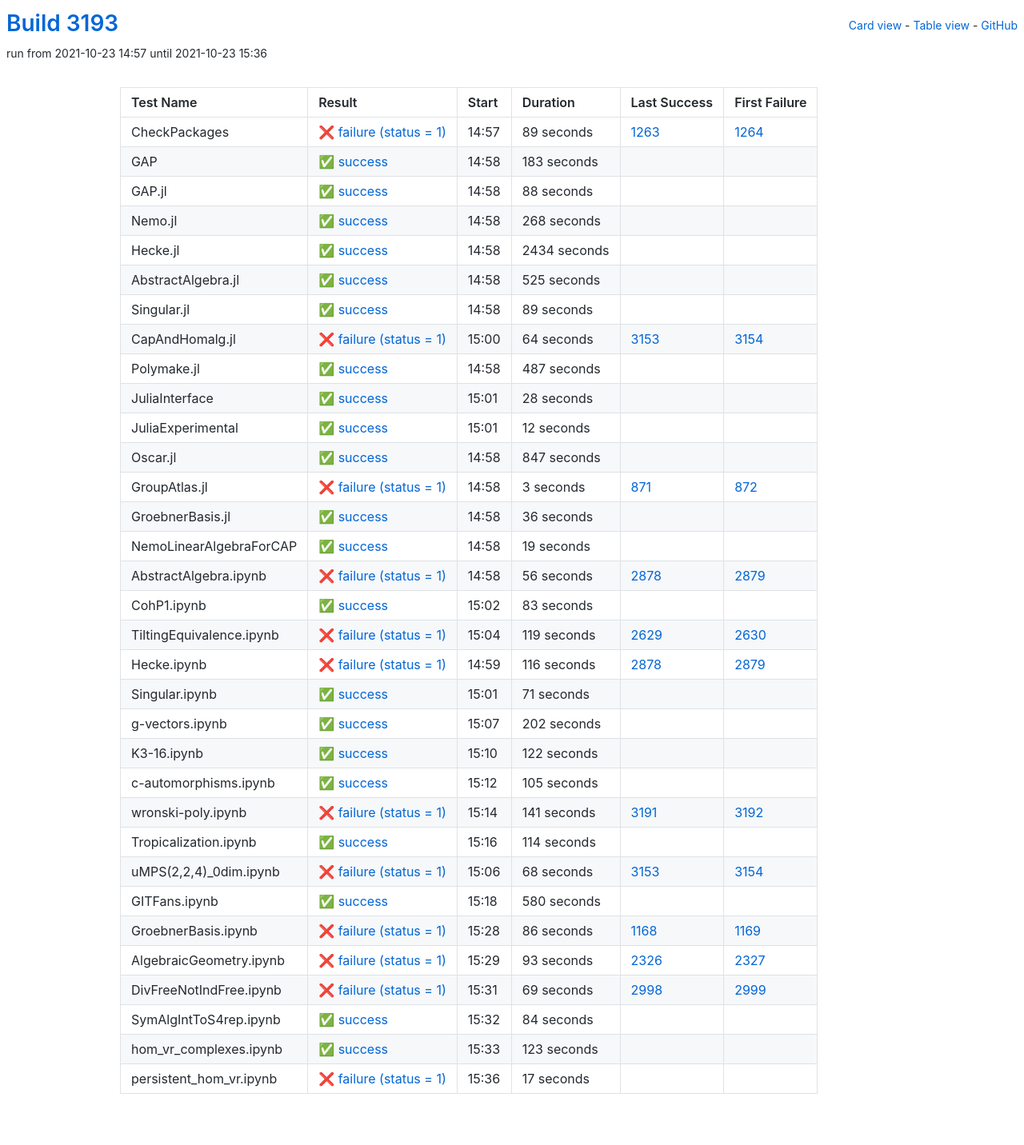
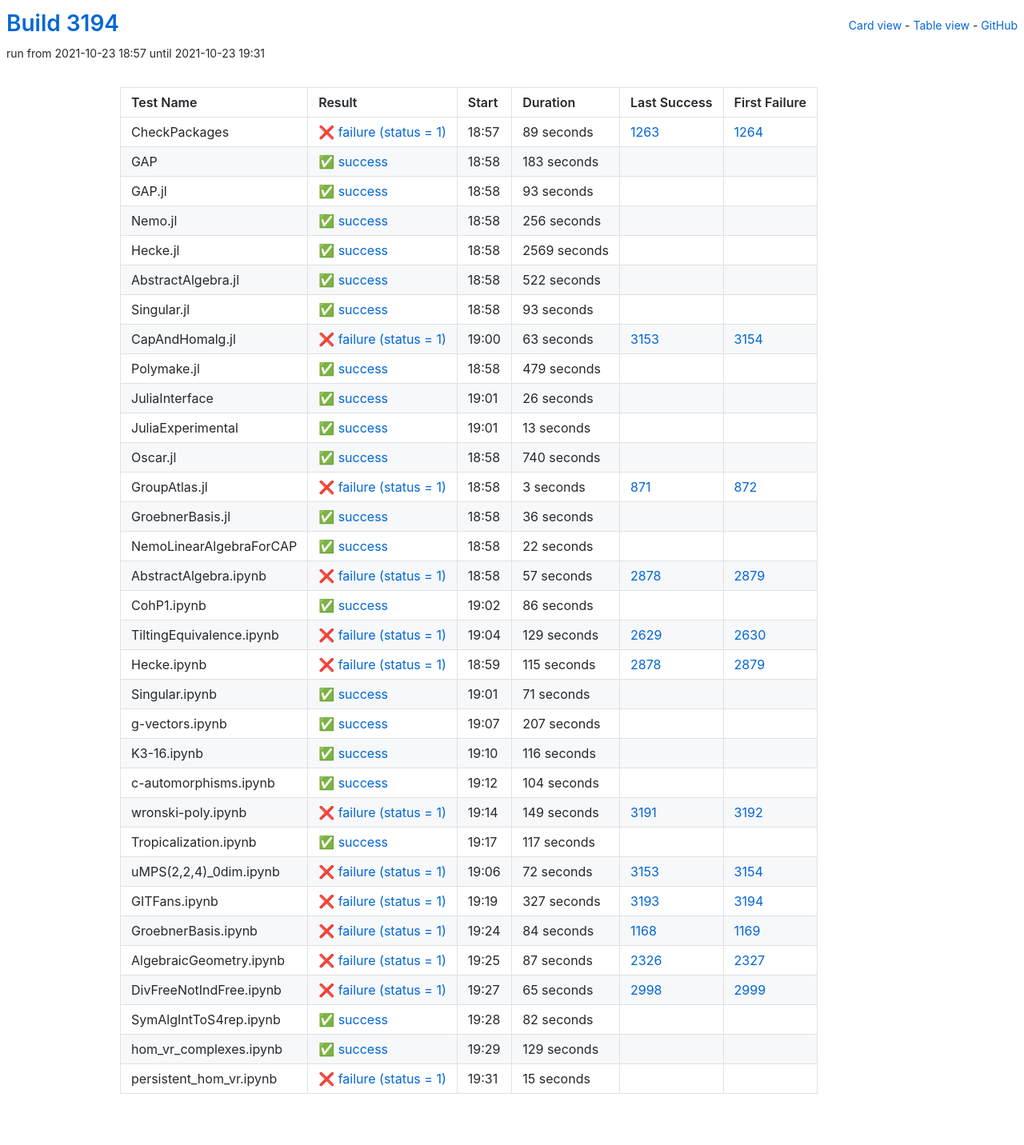
Before and after one commit to oscar-system/oscar-ci-status-stable, a Jekyll site: the page built from table.html, in a window 1280 px wide. Shown: the whole page at 80% size. Built offline with Jekyll 4.4.1, drawn with Linux system fonts in a browser that asks for light colours.

Commit message:
Build #3194

```diff
--- a/_data/ci.yml
+++ b/_data/ci.yml
@@ -1,6 +1,6 @@
 ---
-build: 3193
-build_url: https://oscarci.mathematik.uni-kl.de/job/oscar-stable/3193/
+build: 3194
+build_url: https://oscarci.mathematik.uni-kl.de/job/oscar-stable/3194/
 job: oscar-stable
 organization: oscar-system
 repo: oscar-ci-status-stable
@@ -8,8 +8,8 @@ repourl: https://github.com/oscar-system/oscar-ci-status-stable
 tests:
 - name: CheckPackages
   id: checkpackages
-  log: https://oscarci.mathematik.uni-kl.de/job/oscar-stable/3193/artifact/logs/build-3193/CheckPackages.log
-  start: 2021-10-23 14:57
+  log: https://oscarci.mathematik.uni-kl.de/job/oscar-stable/3194/artifact/logs/build-3194/CheckPackages.log
+  start: 2021-10-23 18:57
   success: false
   exitcode: 1
   status: failure
@@ -20,8 +20,8 @@ tests:
   first_failure_url: https://oscarci.mathematik.uni-kl.de/job/oscar-stable/1264/
 - name: GAP
   id: gap
-  log: https://oscarci.mathematik.uni-kl.de/job/oscar-stable/3193/artifact/logs/build-3193/GAP.log
-  start: 2021-10-23 14:58
+  log: https://oscarci.mathematik.uni-kl.de/job/oscar-stable/3194/artifact/logs/build-3194/GAP.log
+  start: 2021-10-23 18:58
   success: true
   exitcode: 0
   status: success
@@ -32,128 +32,128 @@ tests:
   first_failure_url:
 - name: GAP.jl
   id: gap-jl
-  log: https://oscarci.mathematik.uni-kl.de/job/oscar-stable/3193/artifact/logs/build-3193/GAP.jl.log
-  start: 2021-10-23 14:58
+  log: https://oscarci.mathematik.uni-kl.de/job/oscar-stable/3194/artifact/logs/build-3194/GAP.jl.log
+  start: 2021-10-23 18:58
   success: true
   exitcode: 0
   status: success
-  duration: 88
+  duration: 93
   last_success: false
   last_success_url:
   first_failure: false
   first_failure_url:
 - name: Nemo.jl
   id: nemo-jl
-  log: https://oscarci.mathematik.uni-kl.de/job/oscar-stable/3193/artifact/logs/build-3193/Nemo.jl.log
-  start: 2021-10-23 14:58
+  log: https://oscarci.mathematik.uni-kl.de/job/oscar-stable/3194/artifact/logs/build-3194/Nemo.jl.log
+  start: 2021-10-23 18:58
   success: true
   exitcode: 0
   status: success
-  duration: 268
+  duration: 256
   last_success: false
   last_success_url:
   first_failure: false
   first_failure_url:
 - name: Hecke.jl
   id: hecke-jl
-  log: https://oscarci.mathematik.uni-kl.de/job/oscar-stable/3193/artifact/logs/build-3193/Hecke.jl.log
-  start: 2021-10-23 14:58
+  log: https://oscarci.mathematik.uni-kl.de/job/oscar-stable/3194/artifact/logs/build-3194/Hecke.jl.log
+  start: 2021-10-23 18:58
   success: true
   exitcode: 0
   status: success
-  duration: 2434
+  duration: 2569
   last_success: false
   last_success_url:
   first_failure: false
   first_failure_url:
 - name: AbstractAlgebra.jl
   id: abstractalgebra-jl
-  log: https://oscarci.mathematik.uni-kl.de/job/oscar-stable/3193/artifact/logs/build-3193/AbstractAlgebra.jl.log
-  start: 2021-10-23 14:58
+  log: https://oscarci.mathematik.uni-kl.de/job/oscar-stable/3194/artifact/logs/build-3194/AbstractAlgebra.jl.log
+  start: 2021-10-23 18:58
   success: true
   exitcode: 0
   status: success
-  duration: 525
+  duration: 522
   last_success: false
   last_success_url:
   first_failure: false
   first_failure_url:
 - name: Singular.jl
   id: singular-jl
-  log: https://oscarci.mathematik.uni-kl.de/job/oscar-stable/3193/artifact/logs/build-3193/Singular.jl.log
-  start: 2021-10-23 14:58
+  log: https://oscarci.mathematik.uni-kl.de/job/oscar-stable/3194/artifact/logs/build-3194/Singular.jl.log
+  start: 2021-10-23 18:58
   success: true
   exitcode: 0
   status: success
-  duration: 89
+  duration: 93
   last_success: false
   last_success_url:
   first_failure: false
   first_failure_url:
 - name: CapAndHomalg.jl
   id: capandhomalg-jl
-  log: https://oscarci.mathematik.uni-kl.de/job/oscar-stable/3193/artifact/logs/build-3193/CapAndHomalg.jl.log
-  start: 2021-10-23 15:00
+  log: https://oscarci.mathematik.uni-kl.de/job/oscar-stable/3194/artifact/logs/build-3194/CapAndHomalg.jl.log
+  start: 2021-10-23 19:00
   success: false
   exitcode: 1
   status: failure
-  duration: 64
+  duration: 63
   last_success: 3153
   last_success_url: https://oscarci.mathematik.uni-kl.de/job/oscar-stable/3153/
   first_failure: 3154
   first_failure_url: https://oscarci.mathematik.uni-kl.de/job/oscar-stable/3154/
 - name: Polymake.jl
   id: polymake-jl
-  log: https://oscarci.mathematik.uni-kl.de/job/oscar-stable/3193/artifact/logs/build-3193/Polymake.jl.log
-  start: 2021-10-23 14:58
+  log: https://oscarci.mathematik.uni-kl.de/job/oscar-stable/3194/artifact/logs/build-3194/Polymake.jl.log
+  start: 2021-10-23 18:58
   success: true
   exitcode: 0
   status: success
-  duration: 487
+  duration: 479
   last_success: false
   last_success_url:
   first_failure: false
   first_failure_url:
 - name: JuliaInterface
   id: juliainterface
-  log: https://oscarci.mathematik.uni-kl.de/job/oscar-stable/3193/artifact/logs/build-3193/JuliaInterface.log
-  start: 2021-10-23 15:01
+  log: https://oscarci.mathematik.uni-kl.de/job/oscar-stable/3194/artifact/logs/build-3194/JuliaInterface.log
+  start: 2021-10-23 19:01
   success: true
   exitcode: 0
   status: success
-  duration: 28
+  duration: 26
   last_success: false
   last_success_url:
   first_failure: false
   first_failure_url:
 - name: JuliaExperimental
   id: juliaexperimental
-  log: https://oscarci.mathematik.uni-kl.de/job/oscar-stable/3193/artifact/logs/build-3193/JuliaExperimental.log
-  start: 2021-10-23 15:01
+  log: https://oscarci.mathematik.uni-kl.de/job/oscar-stable/3194/artifact/logs/build-3194/JuliaExperimental.log
+  start: 2021-10-23 19:01
   success: true
   exitcode: 0
   status: success
-  duration: 12
+  duration: 13
   last_success: false
   last_success_url:
   first_failure: false
   first_failure_url:
 - name: Oscar.jl
   id: oscar-jl
-  log: https://oscarci.mathematik.uni-kl.de/job/oscar-stable/3193/artifact/logs/build-3193/Oscar.jl.log
-  start: 2021-10-23 14:58
+  log: https://oscarci.mathematik.uni-kl.de/job/oscar-stable/3194/artifact/logs/build-3194/Oscar.jl.log
+  start: 2021-10-23 18:58
   success: true
   exitcode: 0
   status: success
-  duration: 847
+  duration: 740
   last_success: false
   last_success_url:
   first_failure: false
   first_failure_url:
 - name: GroupAtlas.jl
   id: groupatlas-jl
-  log: https://oscarci.mathematik.uni-kl.de/job/oscar-stable/3193/artifact/logs/build-3193/GroupAtlas.jl.log
-  start: 2021-10-23 14:58
+  log: https://oscarci.mathematik.uni-kl.de/job/oscar-stable/3194/artifact/logs/build-3194/GroupAtlas.jl.log
+  start: 2021-10-23 18:58
   success: false
   exitcode: 1
   status: failure
@@ -164,8 +164,8 @@ tests:
   first_failure_url: https://oscarci.mathematik.uni-kl.de/job/oscar-stable/872/
 - name: GroebnerBasis.jl
   id: groebnerbasis-jl
-  log: https://oscarci.mathematik.uni-kl.de/job/oscar-stable/3193/artifact/logs/build-3193/GroebnerBasis.jl.log
-  start: 2021-10-23 14:58
+  log: https://oscarci.mathematik.uni-kl.de/job/oscar-stable/3194/artifact/logs/build-3194/GroebnerBasis.jl.log
+  start: 2021-10-23 18:58
   success: true
   exitcode: 0
   status: success
@@ -176,68 +176,68 @@ tests:
   first_failure_url:
 - name: NemoLinearAlgebraForCAP
   id: nemolinearalgebraforcap
-  log: https://oscarci.mathematik.uni-kl.de/job/oscar-stable/3193/artifact/logs/build-3193/NemoLinearAlgebraForCAP.log
-  start: 2021-10-23 14:58
+  log: https://oscarci.mathematik.uni-kl.de/job/oscar-stable/3194/artifact/logs/build-3194/NemoLinearAlgebraForCAP.log
+  start: 2021-10-23 18:58
   success: true
   exitcode: 0
   status: success
-  duration: 19
+  duration: 22
   last_success: false
   last_success_url:
   first_failure: false
   first_failure_url:
 - name: AbstractAlgebra.ipynb
   id: abstractalgebra-ipynb
-  log: https://oscarci.mathematik.uni-kl.de/job/oscar-stable/3193/artifact/logs/build-3193/AbstractAlgebra.ipynb.log
-  start: 2021-10-23 14:58
+  log: https://oscarci.mathematik.uni-kl.de/job/oscar-stable/3194/artifact/logs/build-3194/AbstractAlgebra.ipynb.log
+  start: 2021-10-23 18:58
   success: false
   exitcode: 1
   status: failure
-  duration: 56
+  duration: 57
   last_success: 2878
   last_success_url: https://oscarci.mathematik.uni-kl.de/job/oscar-stable/2878/
   first_failure: 2879
   first_failure_url: https://oscarci.mathematik.uni-kl.de/job/oscar-stable/2879/
 - name: CohP1.ipynb
   id: cohp1-ipynb
-  log: https://oscarci.mathematik.uni-kl.de/job/oscar-stable/3193/artifact/logs/build-3193/CohP1.ipynb.log
-  start: 2021-10-23 15:02
+  log: https://oscarci.mathematik.uni-kl.de/job/oscar-stable/3194/artifact/logs/build-3194/CohP1.ipynb.log
+  start: 2021-10-23 19:02
   success: true
   exitcode: 0
   status: success
-  duration: 83
+  duration: 86
   last_success: false
   last_success_url:
   first_failure: false
   first_failure_url:
 - name: TiltingEquivalence.ipynb
   id: tiltingequivalence-ipynb
-  log: https://oscarci.mathematik.uni-kl.de/job/oscar-stable/3193/artifact/logs/build-3193/TiltingEquivalence.ipynb.log
-  start: 2021-10-23 15:04
+  log: https://oscarci.mathematik.uni-kl.de/job/oscar-stable/3194/artifact/logs/build-3194/TiltingEquivalence.ipynb.log
+  start: 2021-10-23 19:04
   success: false
   exitcode: 1
   status: failure
-  duration: 119
+  duration: 129
   last_success: 2629
   last_success_url: https://oscarci.mathematik.uni-kl.de/job/oscar-stable/2629/
   first_failure: 2630
   first_failure_url: https://oscarci.mathematik.uni-kl.de/job/oscar-stable/2630/
 - name: Hecke.ipynb
   id: hecke-ipynb
-  log: https://oscarci.mathematik.uni-kl.de/job/oscar-stable/3193/artifact/logs/build-3193/Hecke.ipynb.log
-  start: 2021-10-23 14:59
+  log: https://oscarci.mathematik.uni-kl.de/job/oscar-stable/3194/artifact/logs/build-3194/Hecke.ipynb.log
+  start: 2021-10-23 18:59
   success: false
   exitcode: 1
   status: failure
-  duration: 116
+  duration: 115
   last_success: 2878
   last_success_url: https://oscarci.mathematik.uni-kl.de/job/oscar-stable/2878/
   first_failure: 2879
   first_failure_url: https://oscarci.mathematik.uni-kl.de/job/oscar-stable/2879/
 - name: Singular.ipynb
   id: singular-ipynb
-  log: https://oscarci.mathematik.uni-kl.de/job/oscar-stable/3193/artifact/logs/build-3193/Singular.ipynb.log
-  start: 2021-10-23 15:01
+  log: https://oscarci.mathematik.uni-kl.de/job/oscar-stable/3194/artifact/logs/build-3194/Singular.ipynb.log
+  start: 2021-10-23 19:01
   success: true
   exitcode: 0
   status: success
@@ -248,156 +248,156 @@ tests:
   first_failure_url:
 - name: g-vectors.ipynb
   id: g-vectors-ipynb
-  log: https://oscarci.mathematik.uni-kl.de/job/oscar-stable/3193/artifact/logs/build-3193/g-vectors.ipynb.log
-  start: 2021-10-23 15:07
+  log: https://oscarci.mathematik.uni-kl.de/job/oscar-stable/3194/artifact/logs/build-3194/g-vectors.ipynb.log
+  start: 2021-10-23 19:07
   success: true
   exitcode: 0
   status: success
-  duration: 202
+  duration: 207
   last_success: false
   last_success_url:
   first_failure: false
   first_failure_url:
 - name: K3-16.ipynb
   id: k3-16-ipynb
-  log: https://oscarci.mathematik.uni-kl.de/job/oscar-stable/3193/artifact/logs/build-3193/K3-16.ipynb.log
-  start: 2021-10-23 15:10
+  log: https://oscarci.mathematik.uni-kl.de/job/oscar-stable/3194/artifact/logs/build-3194/K3-16.ipynb.log
+  start: 2021-10-23 19:10
   success: true
   exitcode: 0
   status: success
-  duration: 122
+  duration: 116
   last_success: false
   last_success_url:
   first_failure: false
   first_failure_url:
 - name: c-automorphisms.ipynb
   id: c-automorphisms-ipynb
-  log: https://oscarci.mathematik.uni-kl.de/job/oscar-stable/3193/artifact/logs/build-3193/c-automorphisms.ipynb.log
-  start: 2021-10-23 15:12
+  log: https://oscarci.mathematik.uni-kl.de/job/oscar-stable/3194/artifact/logs/build-3194/c-automorphisms.ipynb.log
+  start: 2021-10-23 19:12
   success: true
   exitcode: 0
   status: success
-  duration: 105
+  duration: 104
   last_success: false
   last_success_url:
   first_failure: false
   first_failure_url:
 - name: wronski-poly.ipynb
   id: wronski-poly-ipynb
-  log: https://oscarci.mathematik.uni-kl.de/job/oscar-stable/3193/artifact/logs/build-3193/wronski-poly.ipynb.log
-  start: 2021-10-23 15:14
+  log: https://oscarci.mathematik.uni-kl.de/job/oscar-stable/3194/artifact/logs/build-3194/wronski-poly.ipynb.log
+  start: 2021-10-23 19:14
   success: false
   exitcode: 1
   status: failure
-  duration: 141
+  duration: 149
   last_success: 3191
   last_success_url: https://oscarci.mathematik.uni-kl.de/job/oscar-stable/3191/
   first_failure: 3192
   first_failure_url: https://oscarci.mathematik.uni-kl.de/job/oscar-stable/3192/
 - name: Tropicalization.ipynb
   id: tropicalization-ipynb
-  log: https://oscarci.mathematik.uni-kl.de/job/oscar-stable/3193/artifact/logs/build-3193/Tropicalization.ipynb.log
-  start: 2021-10-23 15:16
+  log: https://oscarci.mathematik.uni-kl.de/job/oscar-stable/3194/artifact/logs/build-3194/Tropicalization.ipynb.log
+  start: 2021-10-23 19:17
   success: true
   exitcode: 0
   status: success
-  duration: 114
+  duration: 117
   last_success: false
   last_success_url:
   first_failure: false
   first_failure_url:
 - name: uMPS(2,2,4)_0dim.ipynb
   id: umps-2-2-4-0dim-ipynb
-  log: https://oscarci.mathematik.uni-kl.de/job/oscar-stable/3193/artifact/logs/build-3193/uMPS-2-2-4-_0dim.ipynb.log
-  start: 2021-10-23 15:06
+  log: https://oscarci.mathematik.uni-kl.de/job/oscar-stable/3194/artifact/logs/build-3194/uMPS-2-2-4-_0dim.ipynb.log
+  start: 2021-10-23 19:06
   success: false
   exitcode: 1
   status: failure
-  duration: 68
+  duration: 72
   last_success: 3153
   last_success_url: https://oscarci.mathematik.uni-kl.de/job/oscar-stable/3153/
   first_failure: 3154
   first_failure_url: https://oscarci.mathematik.uni-kl.de/job/oscar-stable/3154/
 - name: GITFans.ipynb
   id: gitfans-ipynb
-  log: https://oscarci.mathematik.uni-kl.de/job/oscar-stable/3193/artifact/logs/build-3193/GITFans.ipynb.log
-  start: 2021-10-23 15:18
-  success: true
-  exitcode: 0
-  status: success
-  duration: 580
-  last_success: false
-  last_success_url:
-  first_failure: false
-  first_failure_url:
-- name: GroebnerBasis.ipynb
-  id: groebnerbasis-ipynb
-  log: https://oscarci.mathematik.uni-kl.de/job/oscar-stable/3193/artifact/logs/build-3193/GroebnerBasis.ipynb.log
-  start: 2021-10-23 15:28
+  log: https://oscarci.mathematik.uni-kl.de/job/oscar-stable/3194/artifact/logs/build-3194/GITFans.ipynb.log
+  start: 2021-10-23 19:19
   success: false
   exitcode: 1
   status: failure
-  duration: 86
+  duration: 327
+  last_success: 3193
+  last_success_url: https://oscarci.mathematik.uni-kl.de/job/oscar-stable/3193/
+  first_failure: 3194
+  first_failure_url: https://oscarci.mathematik.uni-kl.de/job/oscar-stable/3194/
+- name: GroebnerBasis.ipynb
+  id: groebnerbasis-ipynb
+  log: https://oscarci.mathematik.uni-kl.de/job/oscar-stable/3194/artifact/logs/build-3194/GroebnerBasis.ipynb.log
+  start: 2021-10-23 19:24
+  success: false
+  exitcode: 1
+  status: failure
+  duration: 84
   last_success: 1168
   last_success_url: https://oscarci.mathematik.uni-kl.de/job/oscar-stable/1168/
   first_failure: 1169
   first_failure_url: https://oscarci.mathematik.uni-kl.de/job/oscar-stable/1169/
 - name: AlgebraicGeometry.ipynb
   id: algebraicgeometry-ipynb
-  log: https://oscarci.mathematik.uni-kl.de/job/oscar-stable/3193/artifact/logs/build-3193/AlgebraicGeometry.ipynb.log
-  start: 2021-10-23 15:29
+  log: https://oscarci.mathematik.uni-kl.de/job/oscar-stable/3194/artifact/logs/build-3194/AlgebraicGeometry.ipynb.log
+  start: 2021-10-23 19:25
   success: false
   exitcode: 1
   status: failure
-  duration: 93
+  duration: 87
   last_success: 2326
   last_success_url: https://oscarci.mathematik.uni-kl.de/job/oscar-stable/2326/
   first_failure: 2327
   first_failure_url: https://oscarci.mathematik.uni-kl.de/job/oscar-stable/2327/
 - name: DivFreeNotIndFree.ipynb
   id: divfreenotindfree-ipynb
-  log: https://oscarci.mathematik.uni-kl.de/job/oscar-stable/3193/artifact/logs/build-3193/DivFreeNotIndFree.ipynb.log
-  start: 2021-10-23 15:31
+  log: https://oscarci.mathematik.uni-kl.de/job/oscar-stable/3194/artifact/logs/build-3194/DivFreeNotIndFree.ipynb.log
+  start: 2021-10-23 19:27
   success: false
   exitcode: 1
   status: failure
-  duration: 69
+  duration: 65
   last_success: 2998
   last_success_url: https://oscarci.mathematik.uni-kl.de/job/oscar-stable/2998/
   first_failure: 2999
   first_failure_url: https://oscarci.mathematik.uni-kl.de/job/oscar-stable/2999/
 - name: SymAlgIntToS4rep.ipynb
   id: symalginttos4rep-ipynb
-  log: https://oscarci.mathematik.uni-kl.de/job/oscar-stable/3193/artifact/logs/build-3193/SymAlgIntToS4rep.ipynb.log
-  start: 2021-10-23 15:32
+  log: https://oscarci.mathematik.uni-kl.de/job/oscar-stable/3194/artifact/logs/build-3194/SymAlgIntToS4rep.ipynb.log
+  start: 2021-10-23 19:28
   success: true
   exitcode: 0
   status: success
-  duration: 84
+  duration: 82
   last_success: false
   last_success_url:
   first_failure: false
   first_failure_url:
 - name: hom_vr_complexes.ipynb
   id: hom-vr-complexes-ipynb
-  log: https://oscarci.mathematik.uni-kl.de/job/oscar-stable/3193/artifact/logs/build-3193/hom_vr_complexes.ipynb.log
-  start: 2021-10-23 15:33
+  log: https://oscarci.mathematik.uni-kl.de/job/oscar-stable/3194/artifact/logs/build-3194/hom_vr_complexes.ipynb.log
+  start: 2021-10-23 19:29
   success: true
   exitcode: 0
   status: success
-  duration: 123
+  duration: 129
   last_success: false
   last_success_url:
   first_failure: false
   first_failure_url:
 - name: persistent_hom_vr.ipynb
   id: persistent-hom-vr-ipynb
-  log: https://oscarci.mathematik.uni-kl.de/job/oscar-stable/3193/artifact/logs/build-3193/persistent_hom_vr.ipynb.log
-  start: 2021-10-23 15:36
+  log: https://oscarci.mathematik.uni-kl.de/job/oscar-stable/3194/artifact/logs/build-3194/persistent_hom_vr.ipynb.log
+  start: 2021-10-23 19:31
   success: false
   exitcode: 1
   status: failure
-  duration: 17
+  duration: 15
   last_success: false
   last_success_url:
   first_failure: false
```
Also changed, not shown: README.md.
